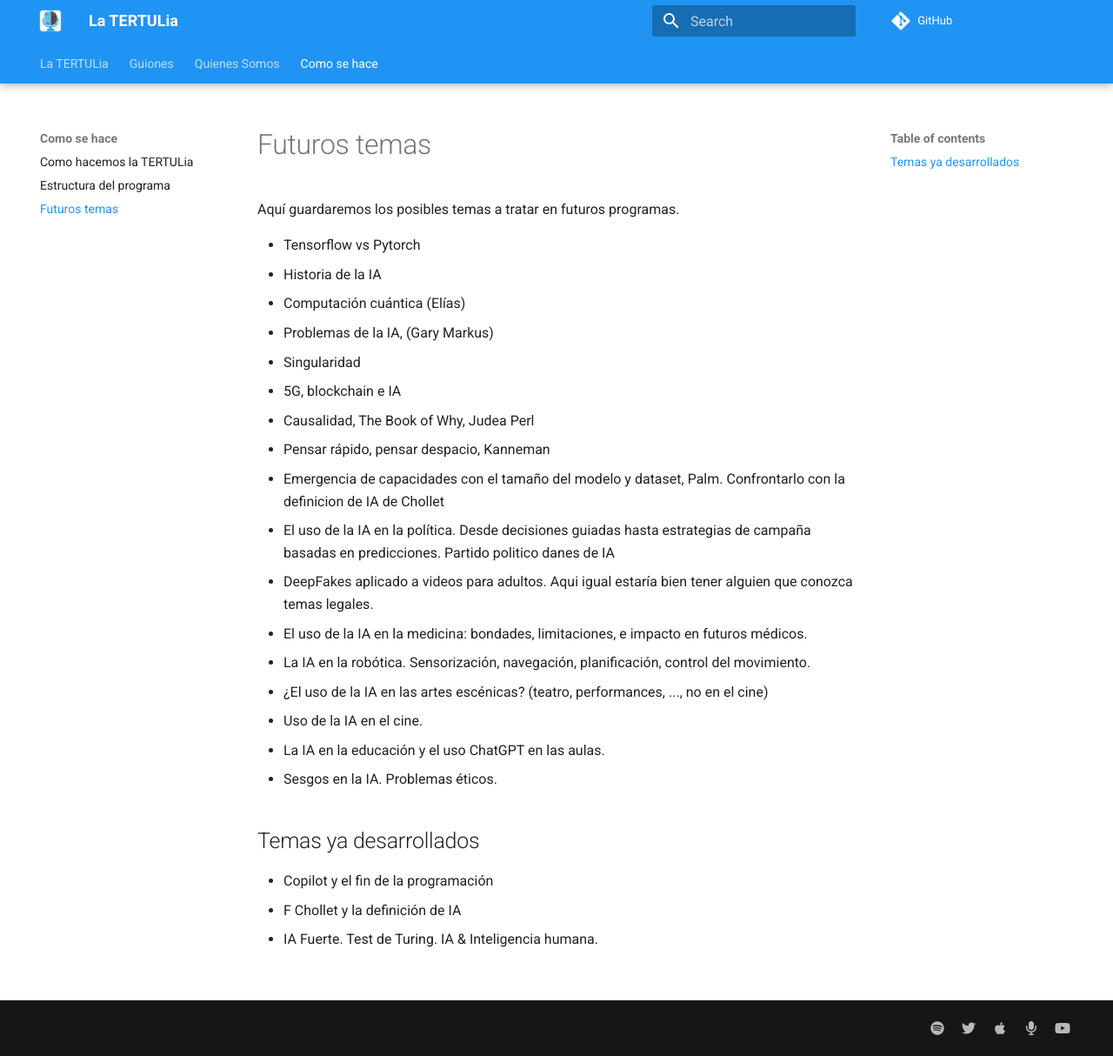
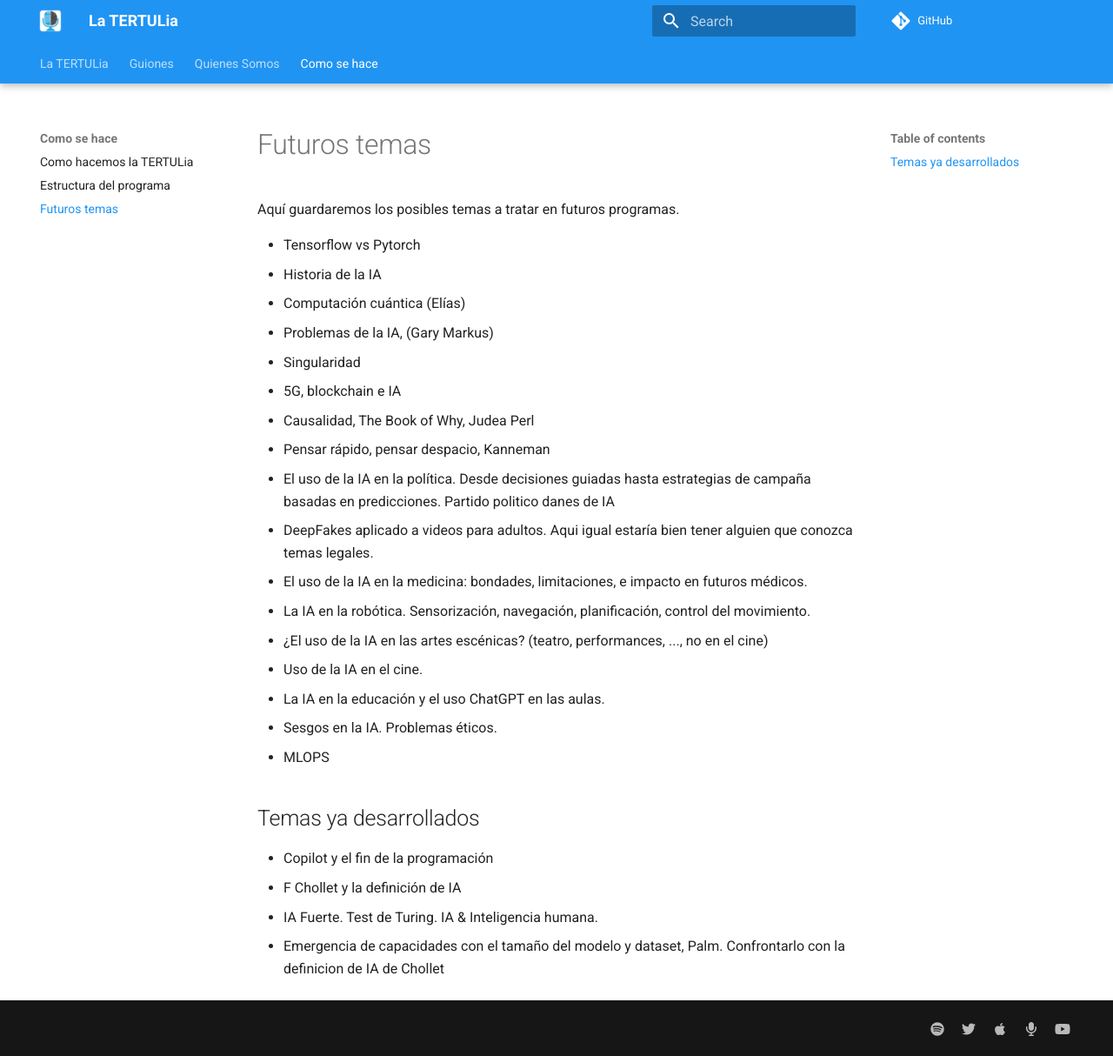
Before and after one commit to ironbar/tertulia_inteligencia_artificial, an MkDocs documentation site: the page built from docs/como-se-hace/futuros-temas.md, in a window 1280 px wide and 1214 px high. Shown: the whole window at 87% size. Built offline with MkDocs 1.6.1 and Material for MkDocs 9.7.7, drawn with Linux system fonts in a browser that asks for light colours; comment, search, counter and statistics services are not loaded.

Commit message:
Update futuros-temas.md

```diff
--- a/docs/como-se-hace/futuros-temas.md
+++ b/docs/como-se-hace/futuros-temas.md
@@ -19,6 +18,7 @@
 - Uso de la IA en el cine.
 - La IA en la educación y el uso ChatGPT en las aulas.
 - Sesgos en la IA. Problemas éticos.
+- MLOPS
 
 
 ## Temas ya desarrollados
```
Also changed, not shown: other parts of docs/como-se-hace/futuros-temas.md (+1 -1 lines).
